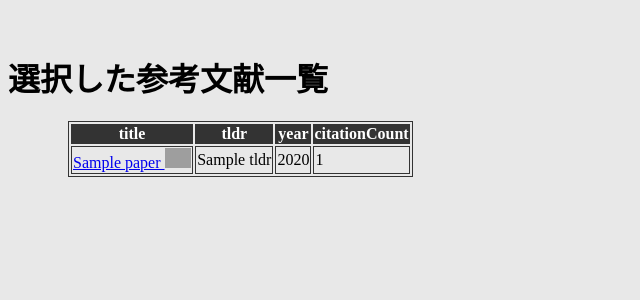
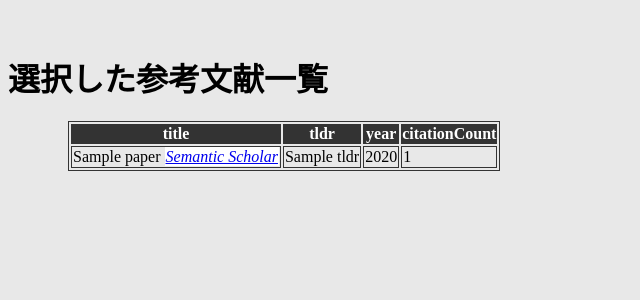
Before and after one commit to enpitut2023/IE_teacher, a Flask app: template api/templates/result.html in a window 1280 px wide. Shown: the part 96-396 px from the top of the page, without its empty margins (0-640 px from the left). Run offline with Flask 3, Linux system fonts and the light colour scheme; the template is opened without the code that fills it: most values are stand-ins (such as "Sample title", 1, 10 or a date in 2020); some libraries are stand-ins or nearby versions; grey boxes are pictures that could not be loaded.

Commit message:
[add] resultページからSemantic Scholarに移動できるようになりました

```diff
--- a/api/static/css/style.css
+++ b/api/static/css/style.css
@@ -157,6 +157,15 @@ header {
     height: auto;
 }
 
+.seman_logo_container{
+    border: 1px solid #fff;
+    background-color: #fff;
+}
+
+.seman_logo_container:hover{
+    border: 1px solid #3879D9;
+}
+
 .main_table {
     margin-bottom: 30px;
     margin-left: 60px;
--- a/api/templates/result.html
+++ b/api/templates/result.html
@@ -3,6 +3,7 @@
 <html lang="ja">
     <link rel="stylesheet" href="/static/css/style.css">
     <link href="https://stackpath.bootstrapcdn.com/font-awesome/4.7.0/css/font-awesome.min.css" rel="stylesheet">
+    <link rel="stylesheet" href="https://cdn.jsdelivr.net/gh/jpswalsh/academicons/css/academicons.min.css">
     <head>
         <title>情報工学先生</title>
         <meta charset="utf-8"/>
@@ -40,10 +41,11 @@
                     {% for paper in papers %}
                     <tr>
                         <td>
-                            <a href='{{ paper["url"] }}'>
-                                {{ paper["title"] }}
+                            {{ paper["title"] }}
+                            <a class="seman_logo_container" href='{{ paper["url"] }}'>
+                                <i class="ai ai-semantic-scholar ai-1x">Semantic Scholar</i>
+                                <!-- <img src="https://assets-global.website-files.com/605236bb767e9a5bb229c63c/605274dd4af9b0ca8ac84182_s2-logo.svg" loading="lazy" height="20" alt="Semantic Scholar" class="link_seman_logo"> -->
                             </a>
-                            <img src="https://assets-global.website-files.com/605236bb767e9a5bb229c63c/605274dd4af9b0ca8ac84182_s2-logo.svg" loading="lazy" height="20" alt="Semantic Scholar" class="link_seman_logo">
                         </td>
                         <td>
                             {{ paper["tldr"] }}
```
